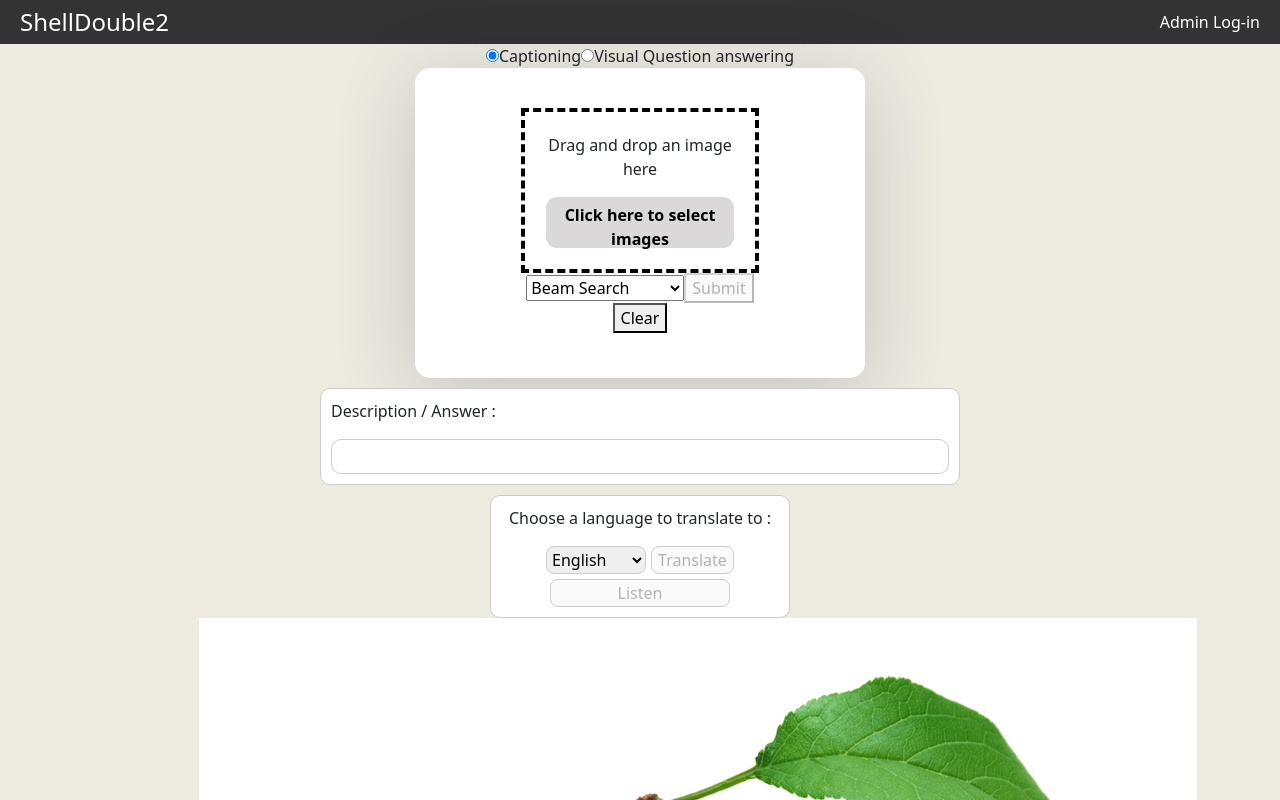
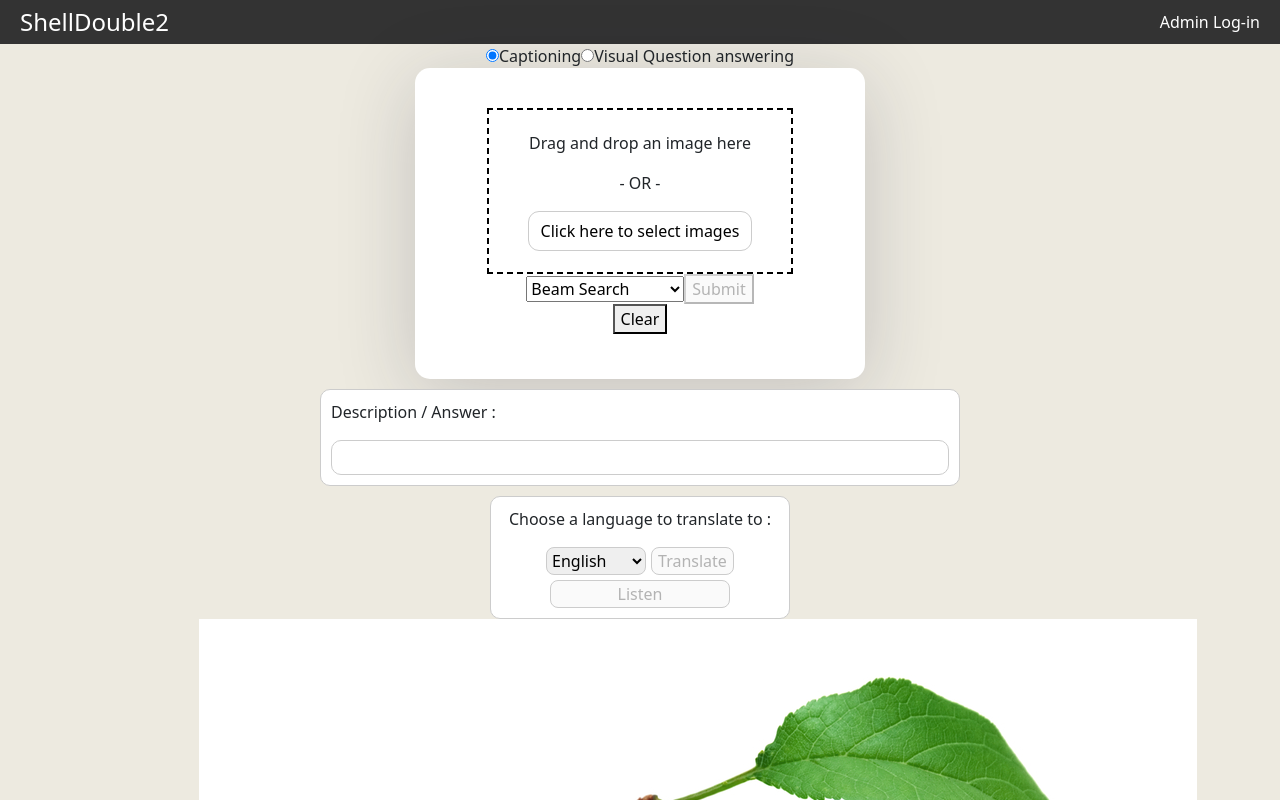
Before and after one commit to kellock117/ImageCaption, a React (Create React App) app in the folder frontend/: page / in a window 1280 px wide. Shown: the top 800 px of the page. Built offline with nearby package versions, Linux system fonts and the light colour scheme; no server answers.

Commit message:
Updated dropzone css

```diff
--- a/frontend/src/components/main/dropzone.component.js
+++ b/frontend/src/components/main/dropzone.component.js
@@ -6,20 +6,19 @@ import "./css/dropzone.css"
 const bodyStyle = {
   textAlign: "center",
   padding: "21px",
-  border: "4px black dashed",
-  width: "70%",
+  border: "2px black dashed",
+  width: "90%",
   margin: "auto",
 };
 
 //css for button
 const btnStyle = {
-  border: "none",
+  border: "1px solid #ccc",
   textAlign: "center",
-  backgroundColor: "rgb(218, 216, 216)",
-  height: "51px",
+  backgroundColor: "white",
+  height: "40px",
   borderRadius: "11px",
   color: "black",
-  fontWeight: "bold",
   transitionDuration: "0.5s",
 };
 
@@ -50,6 +49,7 @@ export default function DropZone({ onDrop, open, image }) {
         <div>
           <div className="text-center">
             <p className="dropzone-content">Drag and drop an image here</p>
+            <p>- OR -</p>
           </div>
           <button type="button" onClick={open} className="btn" style={btnStyle}>
             Click here to select images
```
